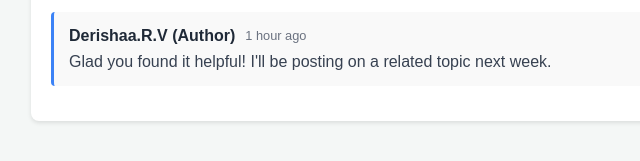
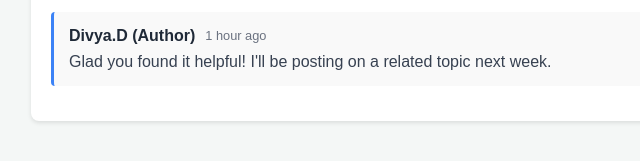
Before and after one commit to divyadharmaraj18-pixel/Blog-Site-With-Comment-Section, a plain HTML site: page Index.html in a window 1280 px wide. Shown: the part 476-637 px from the top of the page, 189-829 px from the left. Drawn offline with Linux system fonts and the light colour scheme.

Commit message:
Update Index.html
Added index.html file

```diff
--- a/Index.html
+++ b/Index.html
@@ -64,7 +64,7 @@
 
         <div class="comment">
             <div class="comment-header">
-                <span class="comment-author">Derishaa.R.V (Author)</span>
+                <span class="comment-author">Divya.D (Author)</span>
                 <span class="comment-date">1 hour ago</span>
             </div>
             <div class="comment-body">
```
